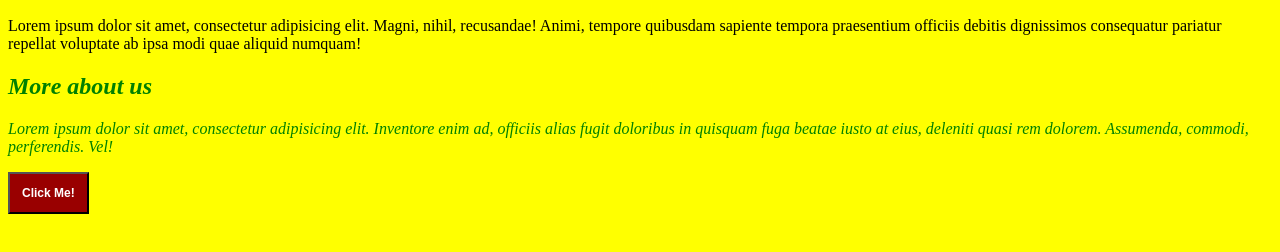
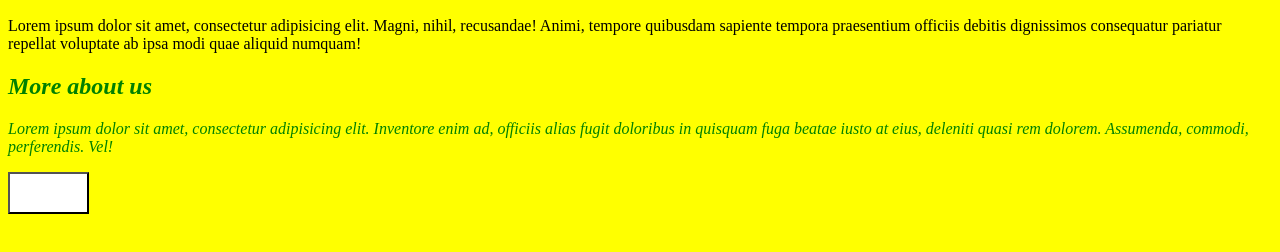
Before and after one commit to thejonah1001/thejonah1001.github.io, a plain HTML site: page index.html in a window 1280 px wide. Shown: the part 110-362 px from the top of the page. Drawn offline with Linux system fonts and the light colour scheme.

Commit message:
changed background color of button

```diff
--- a/styles/main.css
+++ b/styles/main.css
@@ -6,7 +6,7 @@ h1 {
 	color: #336699;
 }
 #funButton {
-	background-color: #990000;
+	background-color: white;
 	padding: 1em;
 	color: white;
 	font-family: Arial, sans-serif;
```
